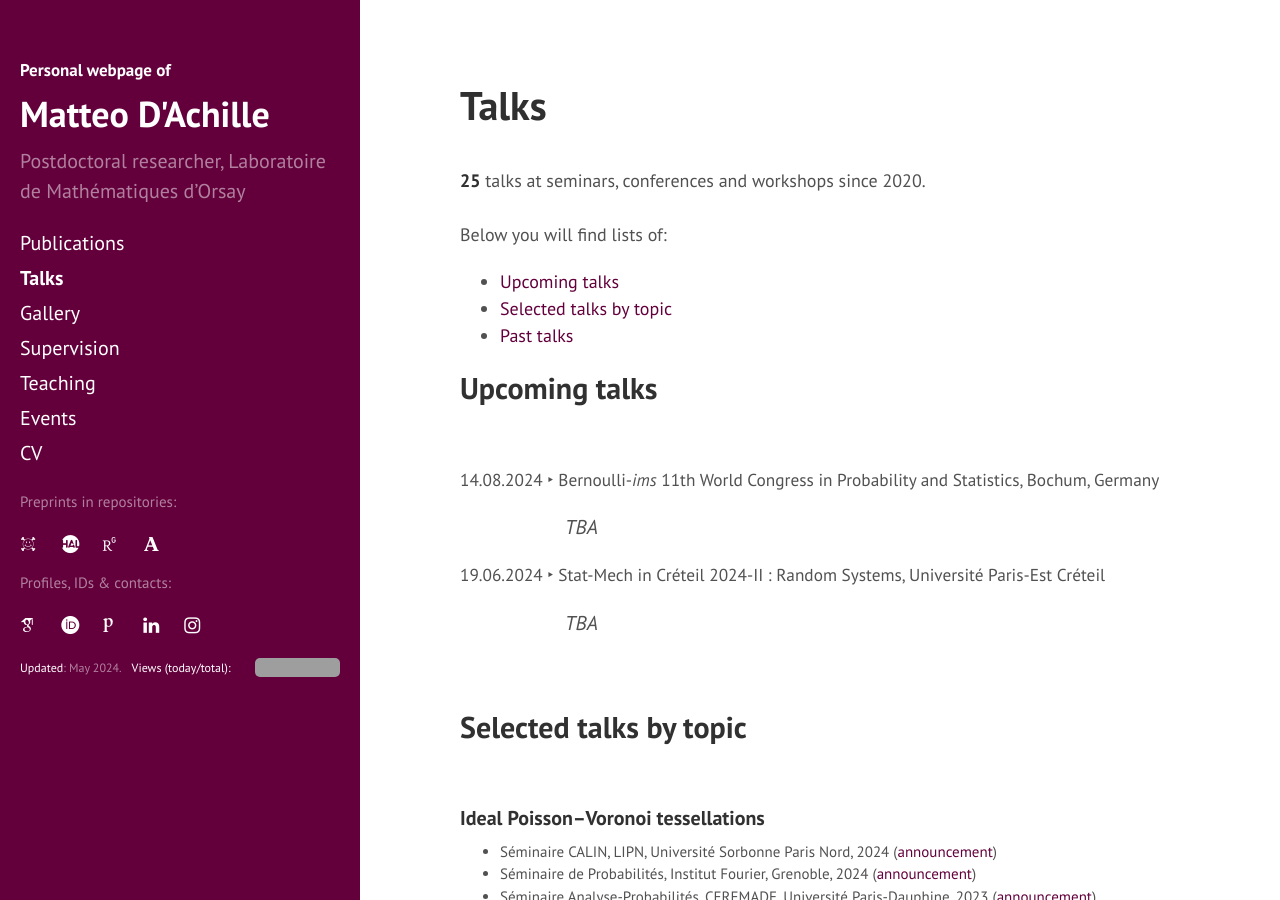
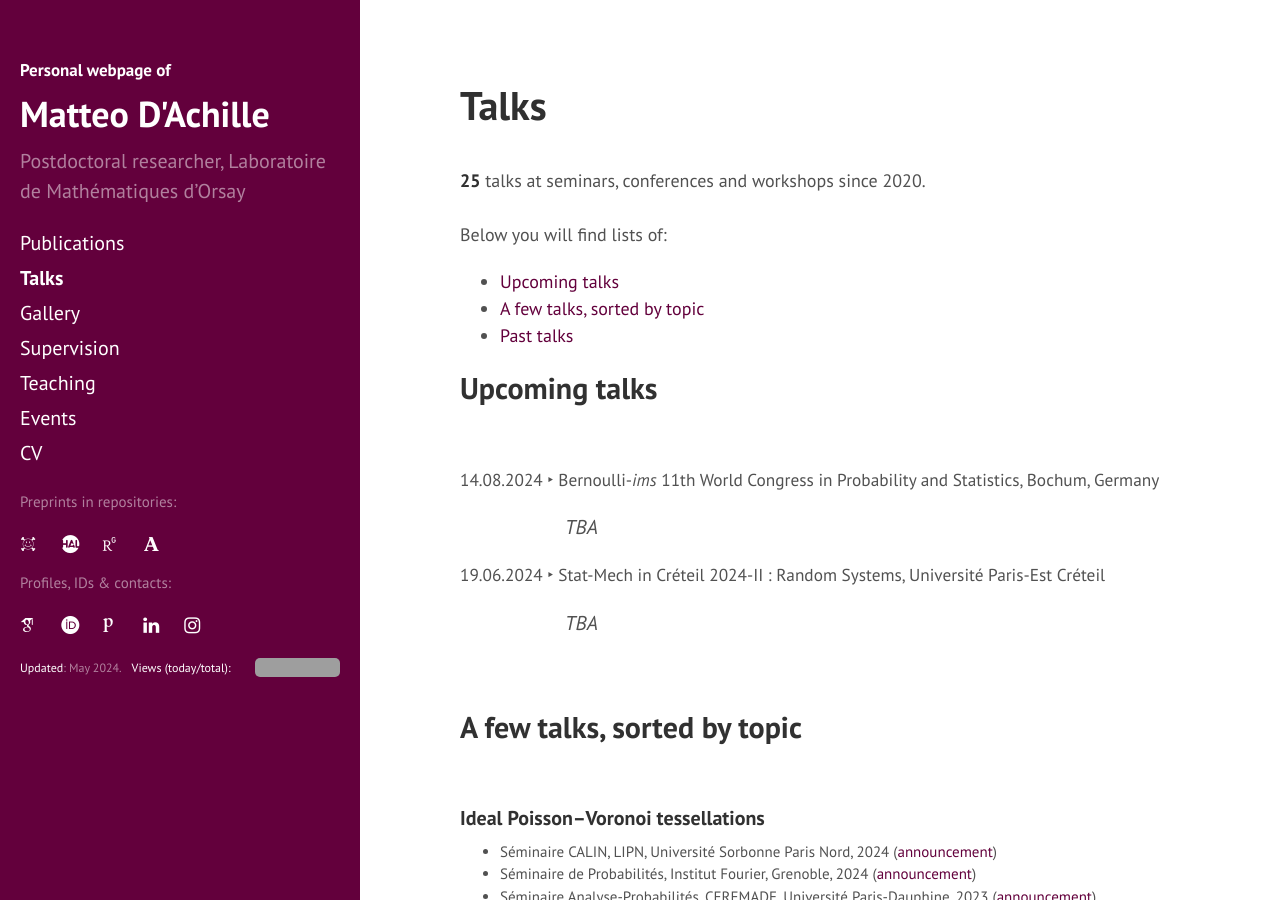
Before and after one commit to matteodachille/matteodachille.github.io, a Jekyll site: the page built from talks.md, in a window 1280 px wide and 900 px high. Built offline with Jekyll 4.4.1, drawn with Linux system fonts in a browser that asks for light colours; nearby versions of some CDN libraries; some web fonts are replaced; grey boxes are pictures that could not be loaded.

Commit message:
Updated talk page

```diff
--- a/talks.md
+++ b/talks.md
@@ -39,7 +39,7 @@
 <br/>
 
 
-## Selected talks by topic
+## A few talks, sorted by topic
 
 <br/>
 
```
